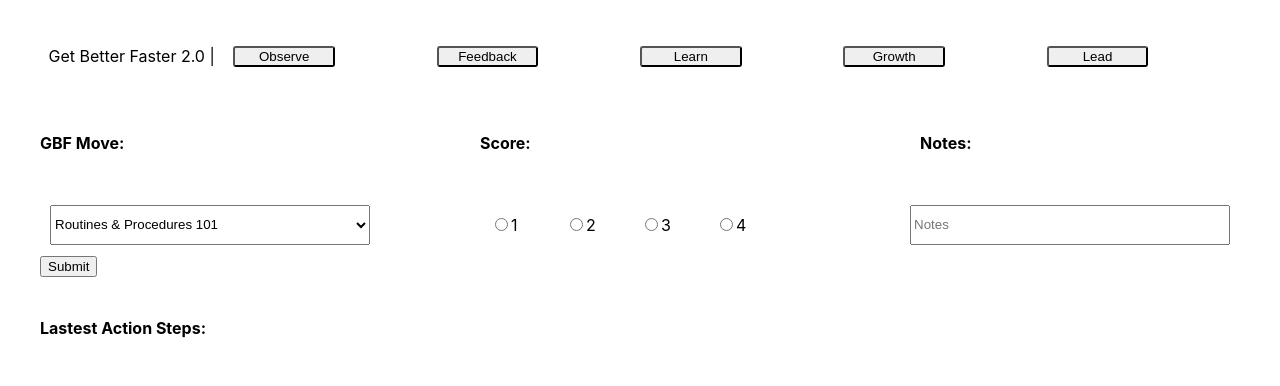
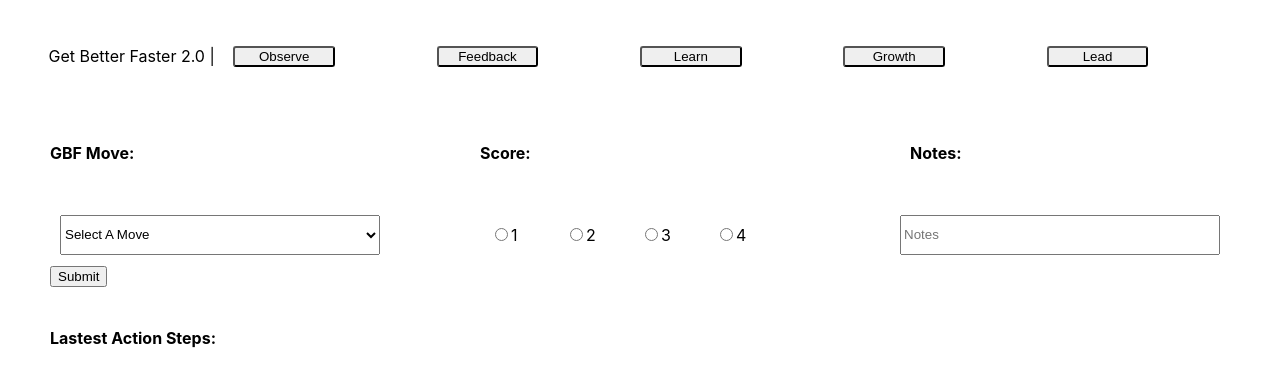
Before and after one commit to nicholasstano/gbf-frontend, a React (Create React App) app: page /observeform in a window 1280 px wide. Shown: the top 386 px of the page. Built offline with nearby package versions, Linux system fonts and the light colour scheme.

Commit message:
Observe Form accessed upon click

```diff
--- a/package.json
+++ b/package.json
@@ -9,6 +9,7 @@
     "node-sass": "^4.14.1",
     "react": "^16.13.1",
     "react-dom": "^16.13.1",
+    "react-router-dom": "^5.2.0",
     "react-scripts": "3.4.1",
     "sass": "^1.26.5"
   },
--- a/src/App.js
+++ b/src/App.js
@@ -1,14 +1,21 @@
 import React from 'react';
 import Navbar from './Containers/Navbar/Navbar.jsx'
-import Observe from './Containers/Observe/Observe';
+import ObserveForm from './Containers/Observe/ObserveForm';
 import Feedback from './Containers/Feedback/Feedback';
 import Learn from './Containers/Learn/Learn';
 import './App.scss';
+import { withRouter, Switch, Route } from 'react-router-dom'
+
 
 function App() {
   return (
     <div>
       <Navbar />
+      <Switch>
+        <Route path="/observeform" render={() => { return (<div><ObserveForm /></div>) }} />
+
+      </Switch>
+
       {/* <div className="TeacherHeader">
         <h4>Teacher:
           <select>
@@ -19,11 +26,10 @@
         </h4>
         <h4>Coach: Scarlet</h4>
       </div> */}
-      <Observe />
       {/* <Feedback />
       <Learn /> */}
     </div>
   );
 }
 
-export default App;
+export default withRouter(App);
--- a/src/Containers/Navbar/Navbar.jsx
+++ b/src/Containers/Navbar/Navbar.jsx
@@ -1,11 +1,14 @@
 import React from 'react'
+import { Link } from 'react-router-dom'
 import './navbar.scss'
 
 const Navbar = () => {
     return (
         <div className="navbar">
             <p>Get Better Faster 2.0 |</p>
-            <button>Observe</button>
+            <Link to="/observeform" onClick={() => window.scrollTo(0, 0)}>
+                <button>Observe</button>
+            </Link>
             <button>Feedback</button>
             <button>Learn</button>
             <button>Growth</button>
--- a/src/Containers/Observe/Observe.jsx
+++ b/src/Containers/Observe/ObserveForm.jsx
@@ -6,7 +6,7 @@
 
 }
 
-export class Observe extends Component {
+export class ObserveForm extends Component {
 
     state = {
         teacherId: "",
@@ -19,7 +19,10 @@
     }
 
     handleSubmit = () => {
-        debugger
+
+        var today = new Date();
+        var todaysDate = today.getFullYear() + '-' + (today.getMonth() + 1) + '-' + today.getDate();
+
         fetch(`${databaseUrl}/observations`, {
             method: 'POST',
             headers: {
@@ -29,7 +32,7 @@
             body: JSON.stringify({
                 teacherId: 13,
                 coachId: 14,
-                date: this.state.date,
+                date: todaysDate,
                 move: this.state.move,
                 score: this.state.score,
                 notes: this.state.notes,
@@ -66,7 +69,6 @@
         })
     }
     render() {
-        console.log(this.state)
         return (
             <div className="observe">
                 <div className="observeHeader">
@@ -78,6 +80,7 @@
                     <form onSubmit={this.handleSubmit}>
                         <div>
                             <select name="move" value={this.state.move} onChange={this.handleTextChange} >
+                                <option>Select A Move</option>
                                 <option value="Routines and Procedures">Routines & Procedures 101</option>
                                 <option value="Strong Voice">Strong Voice</option>
                                 <option value="What to Do">What to Do</option>
@@ -125,35 +128,6 @@
                         <button>Submit</button>
                     </form>
                 </div>
-
-                {/* <div>
-                    <select>
-                        <option value="rp">Routines & Procedures 101</option>
-                        <option value="sv">Strong Voice</option>
-                        <option value="wtd">What to Do</option>
-                    </select>
-                    <div className="observeButtons">
-                        <button>1</button>
-                        <button>2</button>
-                        <button>3</button>
-                        <button>4</button>
-                    </div>
-                    <input></input>
-                </div>
-                <div>
-                    <select>
-                        <option value="rp">Routines & Procedures 101</option>
-                        <option value="sv">Strong Voice</option>
-                        <option value="wtd">What to Do</option>
-                    </select>
-                    <div className="observeButtons">
-                        <button>1</button>
-                        <button>2</button>
-                        <button>3</button>
-                        <button>4</button>
-                    </div>
-                    <input></input>
-                </div> */}
                 <div className="observeLatestActionSteps">
                     <h4>Lastest Action Steps:</h4>
                 </div>
@@ -162,4 +136,4 @@
     }
 }
 
-export default Observe
+export default ObserveForm
--- a/src/config/index.js
+++ b/src/config/index.js
@@ -1,2 +1,2 @@
-export const databaseUrl = `http://localhost:3000/api/v1`
-export const databaseBasicUrl = `http://localhost:3000/`
+export const databaseUrl = 'http://localhost:3000/api/v1'
+export const databaseBasicUrl = 'http://localhost:3000/'
--- a/src/index.js
+++ b/src/index.js
@@ -2,10 +2,11 @@
 import ReactDOM from 'react-dom';
 import './index.css';
 import App from './App';
+import { BrowserRouter } from 'react-router-dom';
 
 ReactDOM.render(
-  <React.StrictMode>
+  <BrowserRouter>
     <App />
-  </React.StrictMode>,
+  </BrowserRouter>,
   document.getElementById('root')
 );
```
Also changed, not shown: 1 other file (tests, documents, lock files or other folders).
